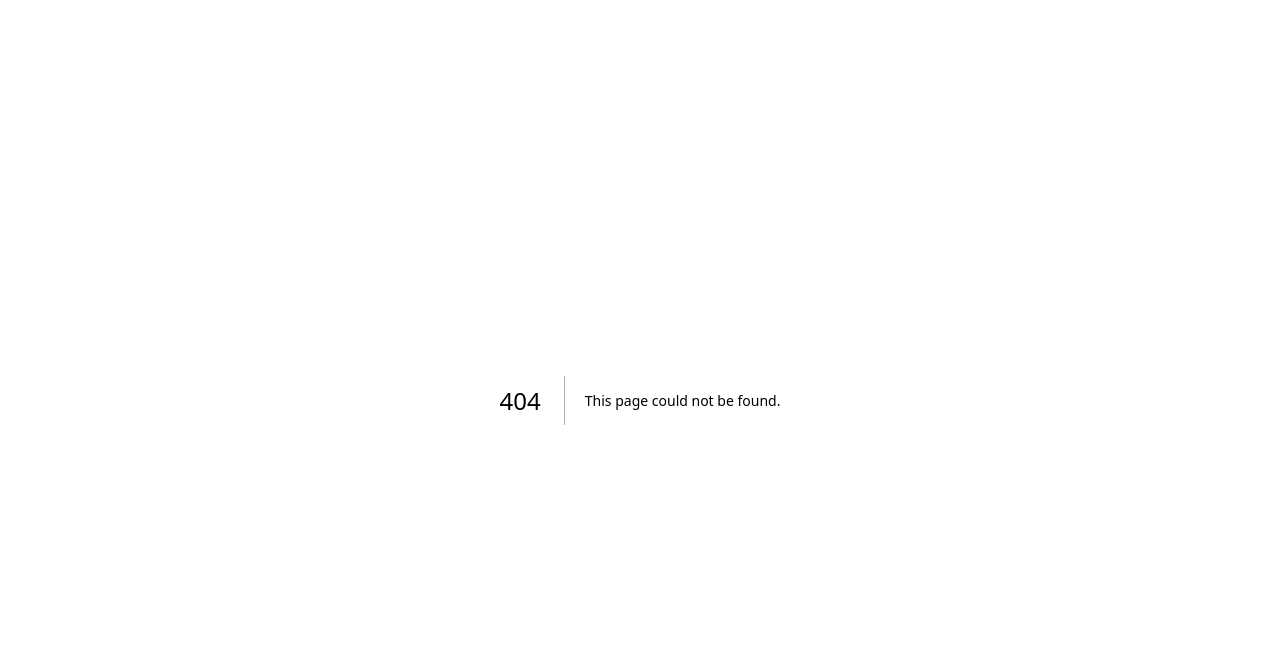
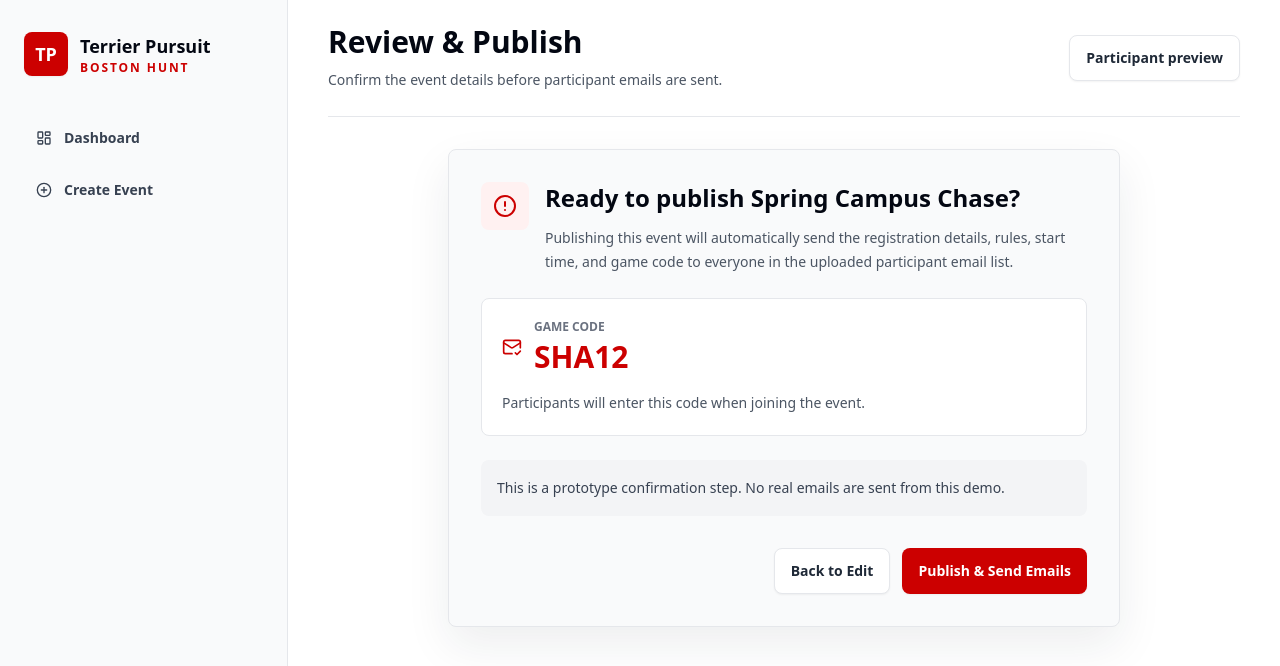
Before and after one commit to DannarZharkyn/terrier-pursuit-prototype, a Next.js app: page /organizer/create-event/review in a window 1280 px wide. Before the commit this address had no page. Shown: the top 666 px of the page. Built offline with nearby package versions, Linux system fonts and the light colour scheme.

Commit message:
Add publish review step

```diff
--- a/src/app/organizer/create-event/confirmation/page.tsx
+++ b/src/app/organizer/create-event/confirmation/page.tsx
@@ -1,4 +1,5 @@
-import { CheckCircle2, Copy, MailCheck } from "lucide-react";
+import Link from "next/link";
+import { CheckCircle2 } from "lucide-react";
 import { OrganizerShell } from "@/components/organizer-shell";
 
 export default function EventConfirmationPage() {
@@ -16,35 +17,9 @@ export default function EventConfirmationPage() {
           Event details and participant instructions were sent to the uploaded
           email list.
         </p>
-        <div className="mt-6 rounded-lg border border-gray-200 bg-white p-5 text-left">
-          <div className="flex items-center gap-3">
-            <MailCheck className="h-5 w-5 text-bu-red" />
-            <div>
-              <p className="text-xs font-semibold uppercase text-gray-500">
-                Game Code
-              </p>
-              <p className="mt-1 text-3xl font-black tracking-normal text-bu-red">
-                SHA12
-              </p>
-            </div>
-          </div>
-          <p className="mt-4 text-sm leading-6 text-gray-600">
-            Participants will use this code when joining the event.
-          </p>
-        </div>
-        <div className="mt-6 rounded-lg border border-gray-200 bg-white px-4 py-3 text-sm font-semibold text-gray-900">
-          https://terrier-pursuit.demo/register
-        </div>
-        <div className="mt-5 flex flex-col gap-3 sm:flex-row sm:justify-center">
-          <button className="btn-secondary" type="button">
-            <Copy className="h-4 w-4" />
-            Copy Game Code
-          </button>
-          <button className="btn-secondary" type="button">
-            <Copy className="h-4 w-4" />
-            Copy Link
-          </button>
-        </div>
+        <Link href="/organizer/dashboard" className="btn-primary mt-8">
+          Return to Dashboard
+        </Link>
       </section>
     </OrganizerShell>
   );
--- a/src/app/organizer/create-event/page.tsx
+++ b/src/app/organizer/create-event/page.tsx
@@ -58,8 +58,8 @@ export default function CreateEventPage() {
           />
         </label>
         <div className="mt-8 flex justify-end">
-          <Link href="/organizer/create-event/confirmation" className="btn-primary">
-            Publish Event
+          <Link href="/organizer/create-event/review" className="btn-primary">
+            Review & Publish
           </Link>
         </div>
       </div>
--- /dev/null
+++ b/src/app/organizer/create-event/review/page.tsx
@@ -0,0 +1,61 @@
+import Link from "next/link";
+import { AlertCircle, MailCheck } from "lucide-react";
+import { OrganizerShell } from "@/components/organizer-shell";
+
+export default function PublishReviewPage() {
+  return (
+    <OrganizerShell
+      title="Review & Publish"
+      subtitle="Confirm the event details before participant emails are sent."
+    >
+      <section className="card mx-auto max-w-2xl p-6 sm:p-8">
+        <div className="flex items-start gap-4">
+          <div className="flex h-12 w-12 shrink-0 items-center justify-center rounded-lg bg-bu-soft text-bu-red">
+            <AlertCircle className="h-6 w-6" />
+          </div>
+          <div>
+            <h2 className="text-2xl font-black text-gray-950">
+              Ready to publish Spring Campus Chase?
+            </h2>
+            <p className="mt-3 text-sm leading-6 text-gray-600">
+              Publishing this event will automatically send the registration
+              details, rules, start time, and game code to everyone in the
+              uploaded participant email list.
+            </p>
+          </div>
+        </div>
+
+        <div className="mt-6 rounded-lg border border-gray-200 bg-white p-5">
+          <div className="flex items-center gap-3">
+            <MailCheck className="h-5 w-5 text-bu-red" />
+            <div>
+              <p className="text-xs font-semibold uppercase text-gray-500">
+                Game Code
+              </p>
+              <p className="mt-1 text-3xl font-black tracking-normal text-bu-red">
+                SHA12
+              </p>
+            </div>
+          </div>
+          <p className="mt-4 text-sm leading-6 text-gray-600">
+            Participants will enter this code when joining the event.
+          </p>
+        </div>
+
+        <div className="mt-6 rounded-lg bg-gray-100 p-4 text-sm leading-6 text-gray-700">
+          This is a prototype confirmation step. No real emails are sent from
+          this demo.
+        </div>
+
+        <div className="mt-8 flex flex-col gap-3 sm:flex-row sm:justify-end">
+          <Link href="/organizer/create-event" className="btn-secondary">
+            Back to Edit
+          </Link>
+          <Link href="/organizer/create-event/confirmation" className="btn-primary">
+            Publish & Send Emails
+          </Link>
+        </div>
+      </section>
+    </OrganizerShell>
+  );
+}
```
